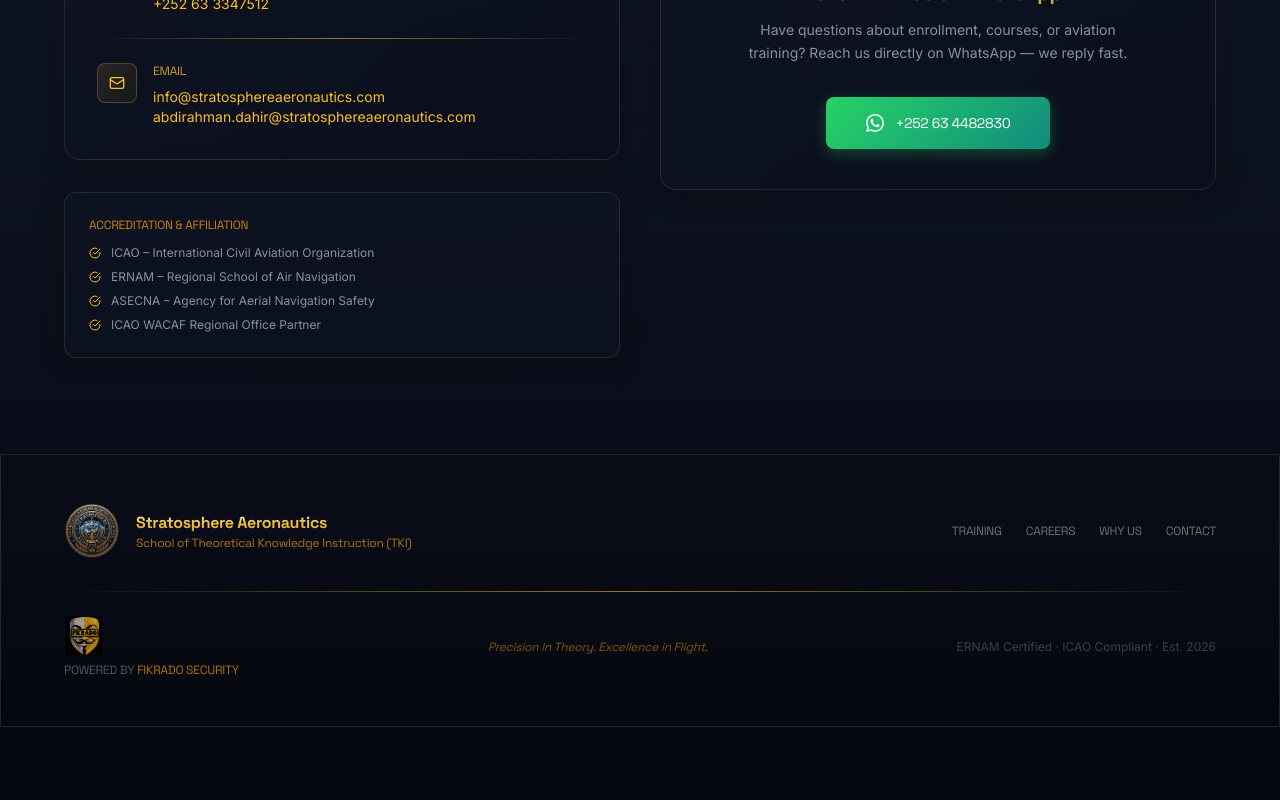
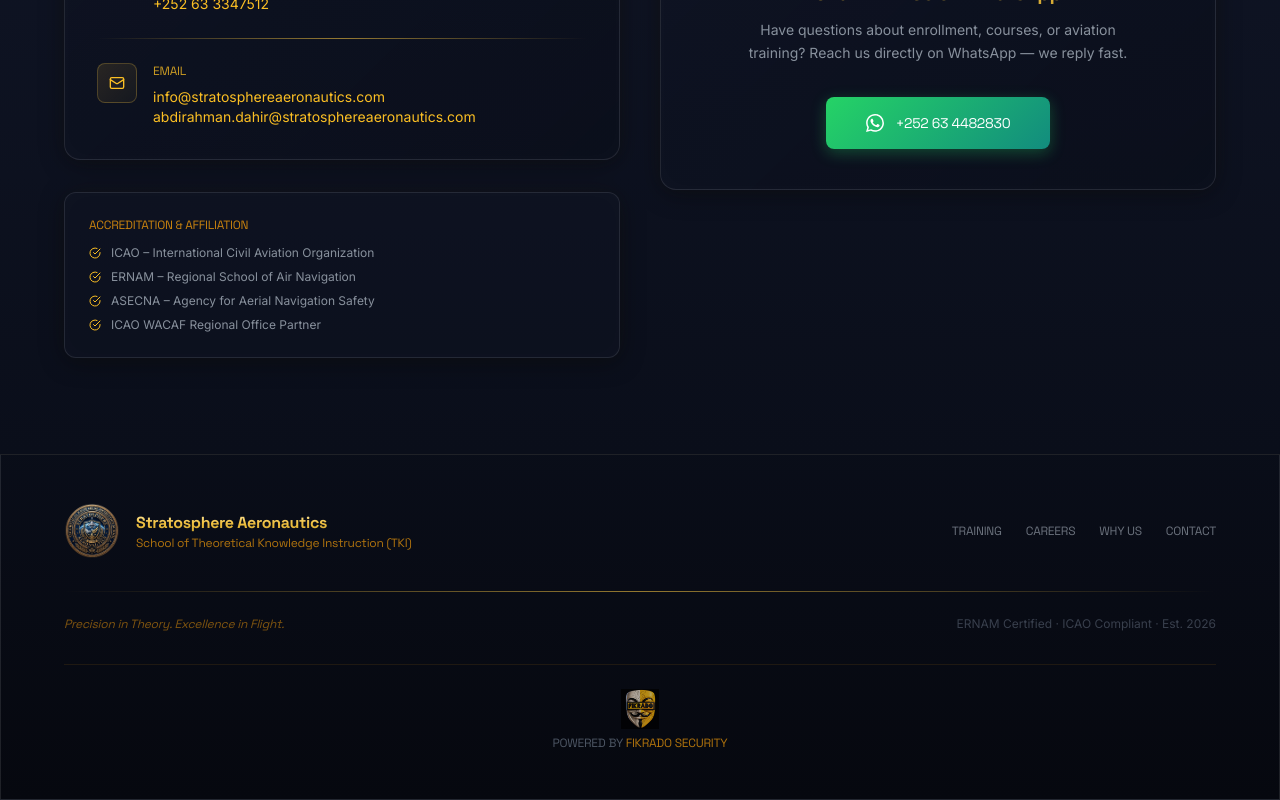
Before and after one commit to fikrado-orgnasation/Stratosphere, a React (Vite) app: page / in a window 1280 px wide. Shown: the part 5869-6669 px from the top of the page. Before the commit the page ends 6596 px from the top, so only its background shows below. Built offline with nearby package versions, Linux system fonts and the light colour scheme.

Commit message:
Updated App.tsx

```diff
--- a/src/App.tsx
+++ b/src/App.tsx
@@ -959,12 +959,15 @@ function Footer() {
         <div className="glow-divider mb-6" />
 
         <div className="flex flex-col md:flex-row items-center justify-between gap-4 text-center md:text-left">
-          <div className="flex flex-col items-center gap-1.5 md:items-start">
-            <img src="/fikrado_sec_(1).png" alt="Fikrado Security" className="w-10 h-10 object-contain opacity-70 hover:opacity-100 transition-opacity duration-300" />
-            <p className="display text-xs tracking-widest text-slate-400/50 uppercase">Powered by <span className="text-amber-500/70">FIKRADO SECURITY</span></p>
-          </div>
           <p className="display text-xs text-amber-500/50 italic tracking-wider">{t('footer_tagline')}</p>
           <p className="text-slate-400/35 text-xs">{t('footer_ernam')} · {t('footer_icao')} · Est. 2026</p>
+        </div>
+
+        <div className="mt-8 pt-6 border-t border-amber-500/10 flex justify-center">
+          <a href="https://fikrado2.github.io/fikrado/" target="_blank" rel="noopener noreferrer" className="flex flex-col items-center gap-1.5 group">
+            <img src="/fikrado_sec_(1).png" alt="Fikrado Security" className="w-10 h-10 object-contain opacity-70 group-hover:opacity-100 transition-opacity duration-300" />
+            <p className="display text-xs tracking-widest text-slate-400/50 uppercase group-hover:text-amber-500/70 transition-colors duration-300">Powered by <span className="text-amber-500/70">FIKRADO SECURITY</span></p>
+          </a>
         </div>
       </div>
     </footer>
```
